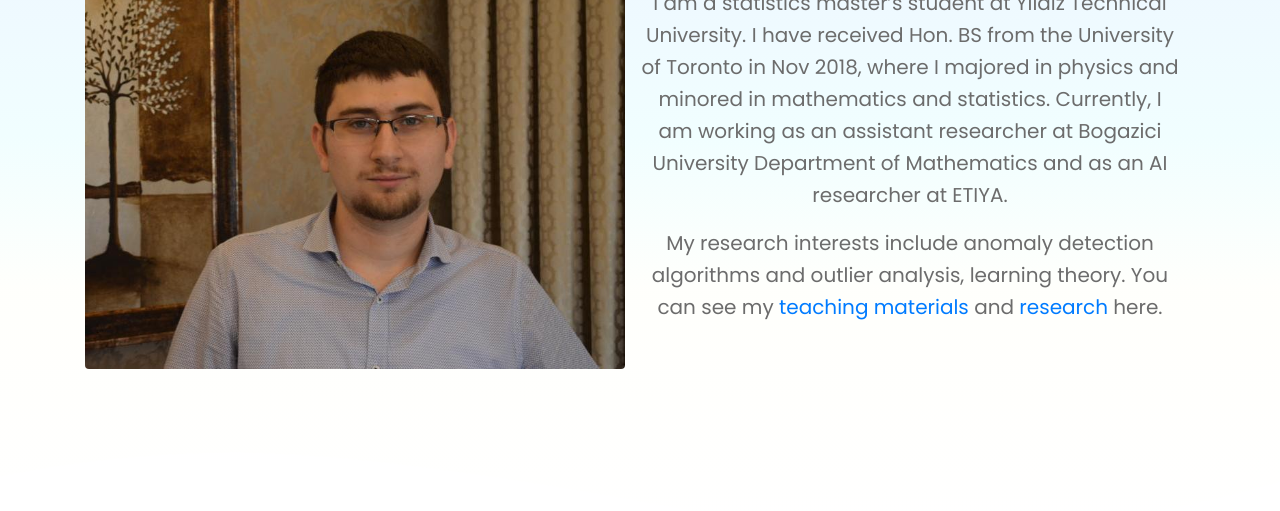
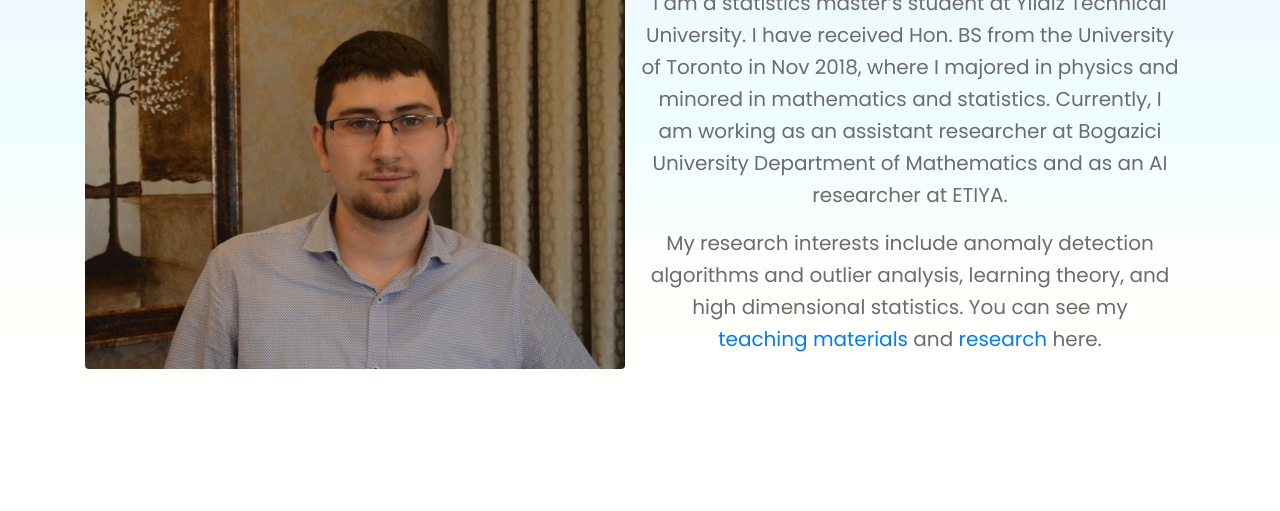
Before and after one commit to Selozhd/Selozhd.github.io, a plain HTML site: page index.html in a window 1280 px wide. Shown: the part 289-800 px from the top of the page. Drawn offline with nearby package versions, Linux system fonts and the light colour scheme; files whose address does not match are found by name.

Commit message:
small fix

```diff
--- a/index.html
+++ b/index.html
@@ -175,7 +175,7 @@
                                     Mathematics and as an AI researcher at ETIYA.</p>
                                     <p class="text"> My research interests include
                                         anomaly detection algorithms and outlier analysis,
-                                        learning theory.
+                                        learning theory, and high dimensional statistics.
                                         You can see my <a href="#teaching_mat"> teaching materials </a>
                                         and <a href="#research"> research </a> here.</p>
                             </div>
```
